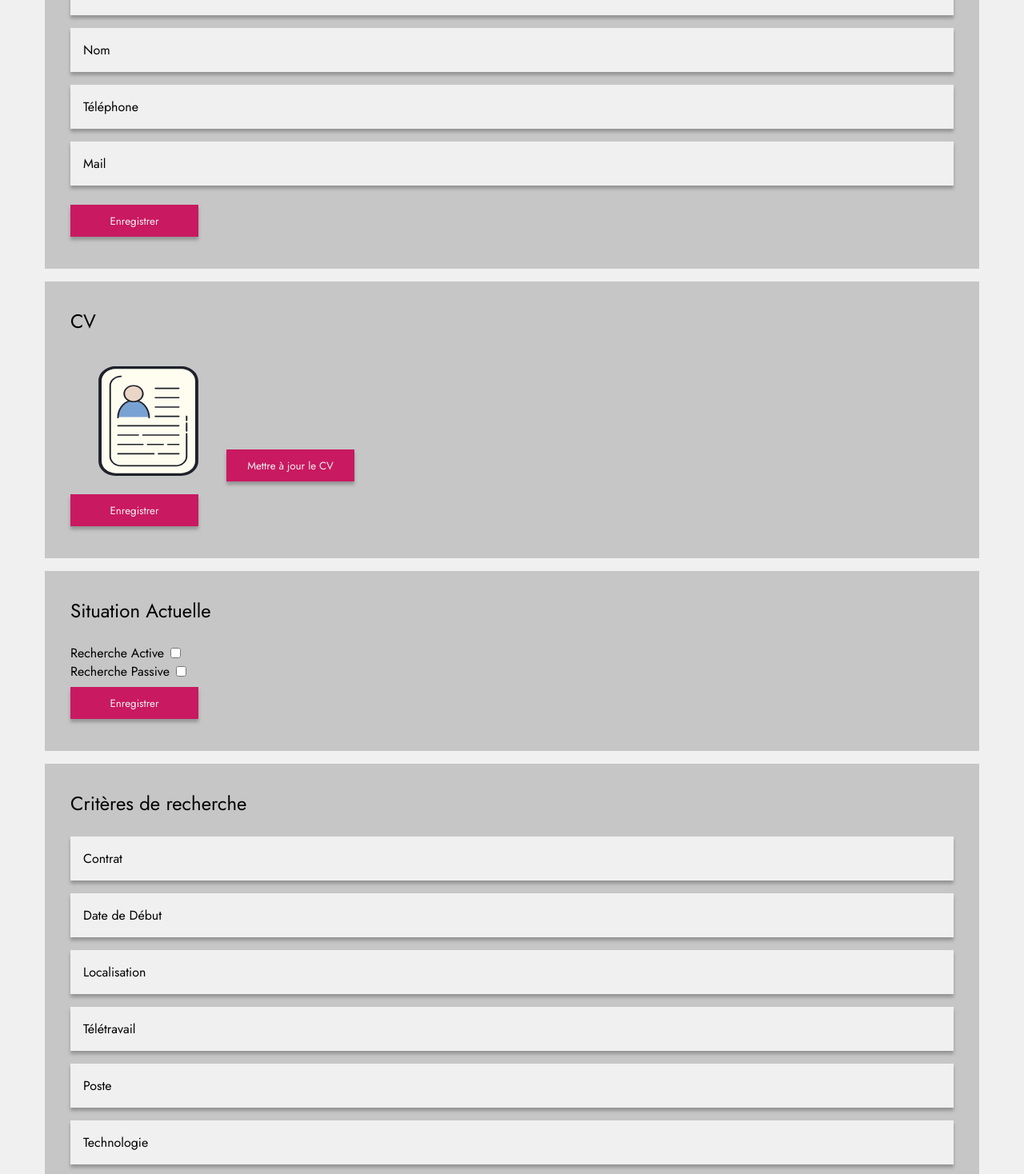
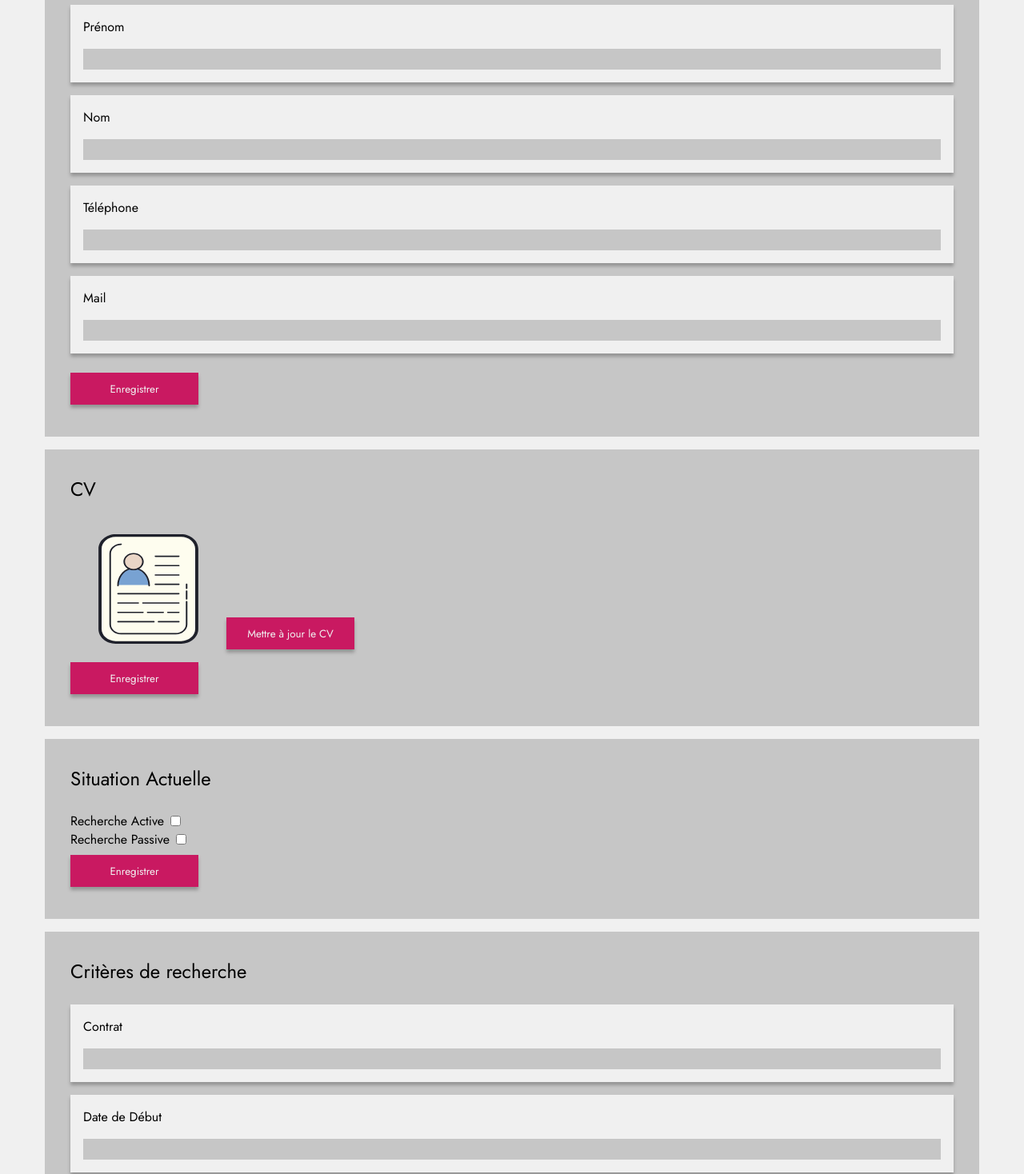
Before and after one commit to ydainna/2022-09-JS-RemoteFR-LesCrewStillants-P3-Externatic, a React (Vite) app in the folder frontend/: page / in a window 1280 px wide. Shown: the part 662-2130 px from the top of the page at 80% size. Built offline with nearby package versions, Linux system fonts and the light colour scheme.

Commit message:
css done for the profile page except for the checkbox, inputs needs to be improved in jsx for the page to be done

```diff
--- a/frontend/src/components/UserProfile/presentation/Presentation.jsx
+++ b/frontend/src/components/UserProfile/presentation/Presentation.jsx
@@ -12,11 +12,21 @@ export default function Presentation() {
         <button type="button">Mettre à jour la photo</button>
       </div>
 
-      <p>Civilité</p>
-      <p>Prénom</p>
-      <p>Nom</p>
-      <p>Téléphone</p>
-      <p>Mail</p>
+      <p>
+        Civilité <input type="select" />
+      </p>
+      <p>
+        Prénom <input type="text" />
+      </p>
+      <p>
+        Nom <input type="text" />
+      </p>
+      <p>
+        Téléphone <input type="text" />
+      </p>
+      <p>
+        Mail <input type="email" />
+      </p>
 
       <button type="button">Enregistrer</button>
     </section>
--- a/frontend/src/components/UserProfile/presentation/Presentation.scss
+++ b/frontend/src/components/UserProfile/presentation/Presentation.scss
@@ -38,6 +38,15 @@
     padding: $basic-space;
     margin-bottom: $basic-space;
     box-shadow: 0px 4px 4px rgba(0, 0, 0, 0.25);
+    display: flex;
+    flex-direction: column;
+    gap: $basic-space;
+
+    input {
+      background-color: $secondary-color-three;
+      border: none;
+      height: $title-bigger-size;
+    }
   }
 
   button {
--- a/frontend/src/components/UserProfile/searchParameters/SearchParameters.jsx
+++ b/frontend/src/components/UserProfile/searchParameters/SearchParameters.jsx
@@ -5,12 +5,24 @@ export default function SearchParameters() {
     <section id="searchParameters">
       <h1>Critères de recherche</h1>
 
-      <p>Contrat</p>
-      <p>Date de Début</p>
-      <p>Localisation</p>
-      <p>Télétravail</p>
-      <p>Poste</p>
-      <p>Technologie</p>
+      <p>
+        Contrat <input type="text" />
+      </p>
+      <p>
+        Date de Début <input type="text" />
+      </p>
+      <p>
+        Localisation <input type="text" />
+      </p>
+      <p>
+        Télétravail <input type="text" />
+      </p>
+      <p>
+        Poste <input type="text" />
+      </p>
+      <p>
+        Technologie <input type="text" />
+      </p>
 
       <button type="button">Enregistrer</button>
     </section>
--- a/frontend/src/components/UserProfile/searchParameters/SearchParameters.scss
+++ b/frontend/src/components/UserProfile/searchParameters/SearchParameters.scss
@@ -20,6 +20,15 @@
     padding: $basic-space;
     margin-bottom: $basic-space;
     box-shadow: 0px 4px 4px rgba(0, 0, 0, 0.25);
+    display: flex;
+    flex-direction: column;
+    gap: $basic-space;
+
+    input {
+      background-color: $secondary-color-three;
+      border: none;
+      height: $title-bigger-size;
+    }
   }
 
   button {
```
